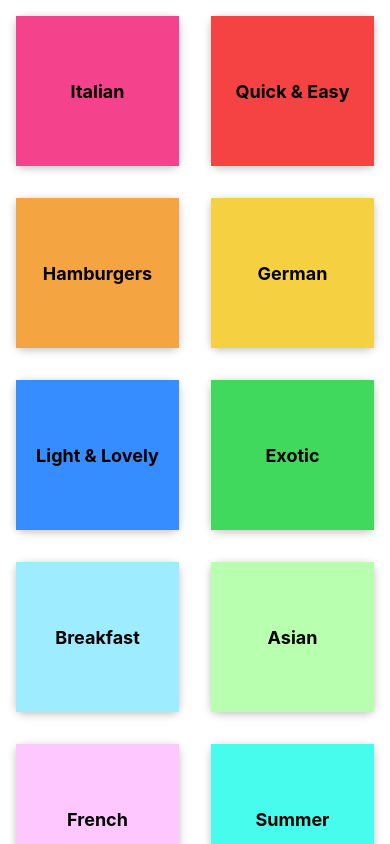
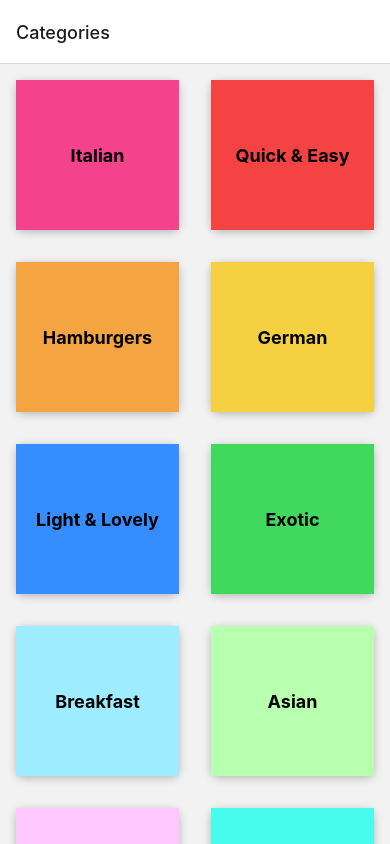
Before and after one commit to osaaroh/meals, a React Native app: screen / in a window 390 px wide. Built offline with nearby package versions, Linux system fonts and the light colour scheme.

Commit message:
Add ReactNavigation

```diff
--- a/App.js
+++ b/App.js
@@ -1,11 +1,19 @@
 import { StatusBar } from 'expo-status-bar';
 import { StyleSheet, Text, View } from 'react-native';
 import CategoriesScreen from './screens/CategoriesScreen';
+import { NavigationContainer } from '@react-navigation/native';
+import { createNativeStackNavigator } from '@react-navigation/native-stack';
+const Stack = createNativeStackNavigator();
 
 export default function App() {
   return <>
-  <StatusBar  style='light'/>
-  <CategoriesScreen />
+  <StatusBar  style='dark'/>
+  <NavigationContainer>
+    <Stack.Navigator>
+      <Stack.Screen name='Categories' component={CategoriesScreen}/>
+    </Stack.Navigator>
+  </NavigationContainer>
+
   </>
 
 }
--- a/package.json
+++ b/package.json
@@ -9,10 +9,14 @@
     "web": "expo start --web"
   },
   "dependencies": {
+    "@react-navigation/native": "^6.1.10",
+    "@react-navigation/native-stack": "^6.9.18",
     "expo": "~50.0.7",
     "expo-status-bar": "~1.11.1",
     "react": "18.2.0",
-    "react-native": "0.73.4"
+    "react-native": "0.73.4",
+    "react-native-safe-area-context": "4.8.2",
+    "react-native-screens": "~3.29.0"
   },
   "devDependencies": {
     "@babel/core": "^7.20.0"
```
Also changed, not shown: 2 other files (tests, documents, lock files or other folders).
